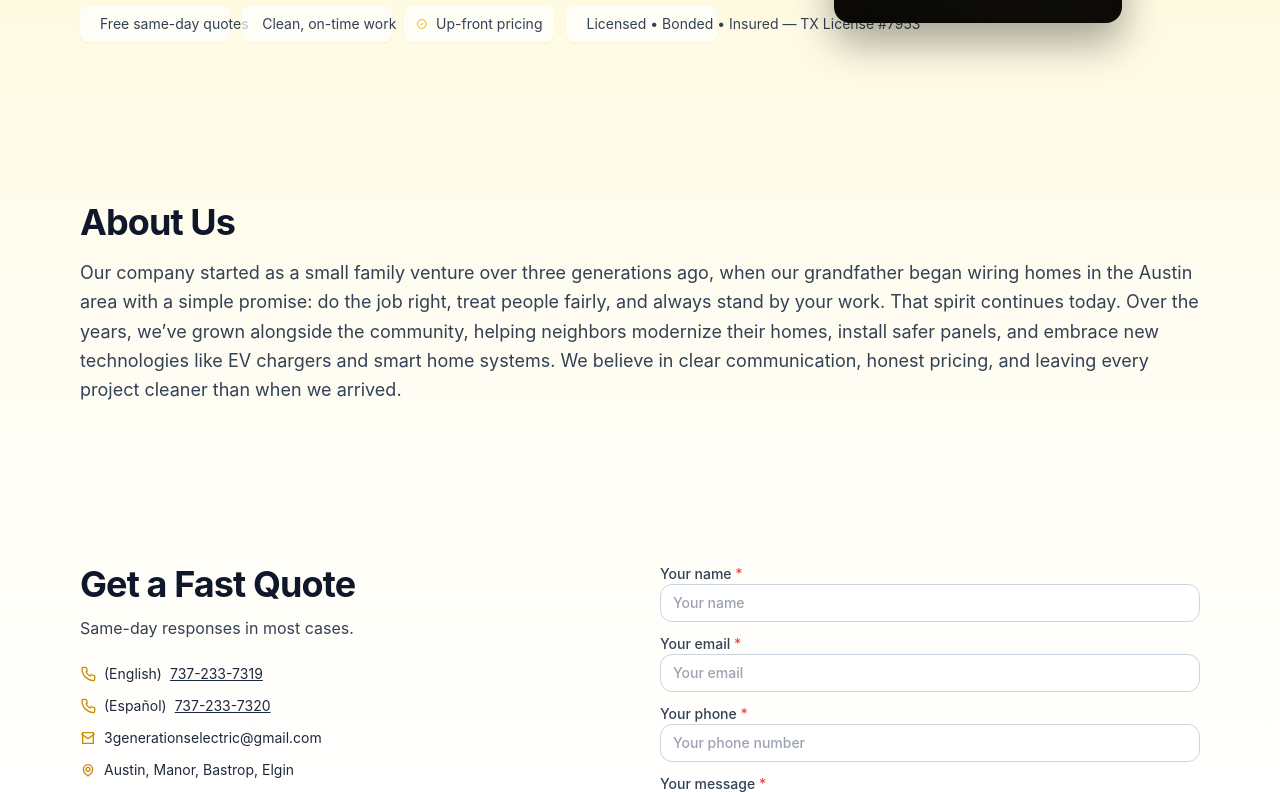
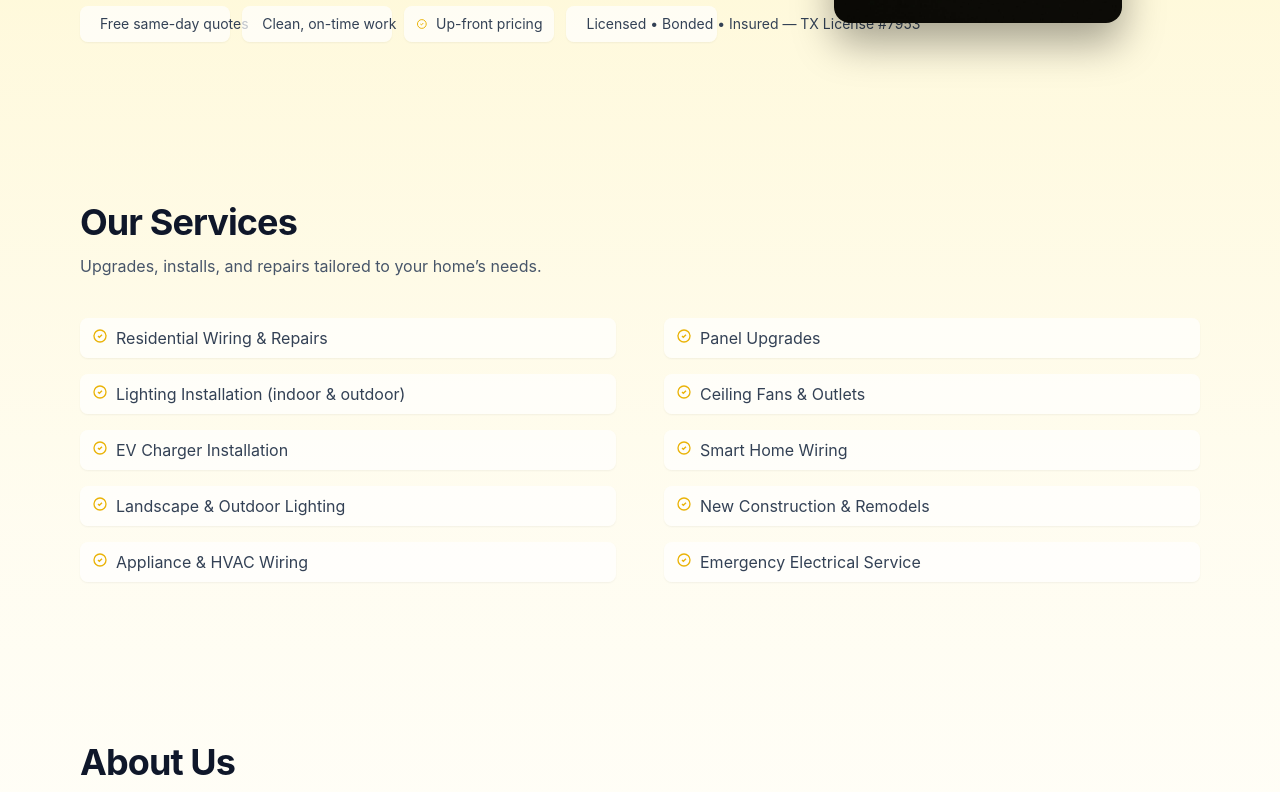
Before and after one commit to resp23f/3generations-site, a React (Vite) app: page / in a window 1280 px wide. Shown: the part 428-1220 px from the top of the page. Built offline with nearby package versions, Linux system fonts and the light colour scheme.

Commit message:
Layout fix: stack logo on smaller screens + restore Services + finalize pages

```diff
--- a/src/App.tsx
+++ b/src/App.tsx
@@ -3,7 +3,7 @@ import "./index.css";
 import { CheckCircle, PhoneIcon, MailIcon, MapPinIcon } from "./icons";
 
 /** Public assets */
-const LOGO_SRC = "/image000000-3.png"; // ensure this exists in /public
+const LOGO_SRC = "/image000000-3.png";
 
 /** Text constants */
 const LICENSE_BADGE = "Licensed • Bonded • Insured — TX License #7953";
@@ -25,7 +25,7 @@ function buildMailto({
   return `mailto:3generationselectric@gmail.com?subject=${subject}&body=${body}`;
 }
 
-/** Simple hash router */
+/** Hash router */
 type Route = "/" | "/privacy" | "/terms";
 const getRoute = (): Route => {
   const h = (window.location.hash || "#/").replace("#", "");
@@ -56,8 +56,9 @@ function HomePage() {
     <>
       {/* Hero */}
       <section id="home" className="relative">
-        <div className="relative max-w-6xl mx-auto px-4 py-20 grid md:grid-cols-12 gap-10 items-center">
-          <div className="md:col-span-7">
+        {/* Side-by-side only on large screens to avoid overlap */}
+        <div className="relative max-w-6xl mx-auto px-4 py-20 grid grid-cols-1 lg:grid-cols-12 gap-10 items-center">
+          <div className="lg:col-span-7">
             <h1 className="text-4xl md:text-6xl font-extrabold leading-tight tracking-tight text-slate-900">
               Powering Homes for <span className="text-yellow-600">3 Generations</span>
             </h1>
@@ -99,7 +100,7 @@ function HomePage() {
           </div>
 
           {/* Logo with 3D effect */}
-          <div className="md:col-span-5">
+          <div className="lg:col-span-5">
             <div className="grid place-items-center">
               <img
                 src={LOGO_SRC}
@@ -127,6 +128,33 @@ function HomePage() {
           </a>
         </div>
       </div>
+
+      {/* Services */}
+      <section id="services">
+        <div className="max-w-6xl mx-auto px-4 py-20">
+          <h2 className="text-3xl md:text-4xl font-bold tracking-tight text-slate-900">Our Services</h2>
+          <p className="mt-3 text-slate-600">Upgrades, installs, and repairs tailored to your home’s needs.</p>
+          <div className="mt-10 grid md:grid-cols-2 gap-x-12 gap-y-4 text-slate-700">
+            {[
+              "Residential Wiring & Repairs",
+              "Panel Upgrades",
+              "Lighting Installation (indoor & outdoor)",
+              "Ceiling Fans & Outlets",
+              "EV Charger Installation",
+              "Smart Home Wiring",
+              "Landscape & Outdoor Lighting",
+              "New Construction & Remodels",
+              "Appliance & HVAC Wiring",
+              "Emergency Electrical Service",
+            ].map((s) => (
+              <div key={s} className="flex items-start gap-2 bg-white/70 px-3 py-2 rounded-lg shadow-sm">
+                <CheckCircle className="mt-0.5 w-4 h-4 text-yellow-500" />
+                <span>{s}</span>
+              </div>
+            ))}
+          </div>
+        </div>
+      </section>
 
       {/* About Us */}
       <section id="about">
@@ -237,38 +265,31 @@ function PrivacyPage() {
       <div className="mt-4 bg-white rounded-2xl shadow-md p-6 md:p-8">
         <h1 className="text-3xl font-bold mb-2">Privacy Policy</h1>
         <p className="mb-6 text-slate-600">Effective Date: {formatDate()}</p>
-
         <p className="mb-4">
           3 Generations Electric (“Company,” “we,” “us,” or “our”) respects your privacy. This Privacy Policy explains how we
           collect, use, and protect your information.
         </p>
-
         <h2 className="text-xl font-semibold mt-6 mb-2">Information We Collect</h2>
         <ul className="list-disc ml-6 mb-4">
           <li>Contact form data: name, phone number, email, and message.</li>
           <li>Phone & email: if you call or email us directly.</li>
           <li>Automatic info: we do not track cookies or run ads on this site.</li>
         </ul>
-
         <h2 className="text-xl font-semibold mt-6 mb-2">How We Use Information</h2>
         <ul className="list-disc ml-6 mb-4">
           <li>To provide same-day quotes and respond to your requests.</li>
           <li>To schedule and complete electrical services.</li>
           <li>To improve communication with our customers.</li>
         </ul>
-
         <h2 className="text-xl font-semibold mt-6 mb-2">Information We Do NOT Share</h2>
         <p className="mb-4">We do not sell or rent your personal information. We only share your information if required by law.</p>
-
         <h2 className="text-xl font-semibold mt-6 mb-2">Data Retention</h2>
         <p className="mb-4">
           We keep records of quotes and jobs as required by Texas business law. You may request deletion at any time by emailing
           3generationselectric@gmail.com.
         </p>
-
         <h2 className="text-xl font-semibold mt-6 mb-2">Your Rights</h2>
         <p className="mb-6">Texas residents may request access, correction, or deletion of personal information via the email above.</p>
-
         <h2 className="text-xl font-semibold mt-6 mb-2">Contact Us</h2>
         <p>
           3 Generations Electric<br />Austin, TX<br />
@@ -287,28 +308,22 @@ function TermsPage() {
       <div className="mt-4 bg-white rounded-2xl shadow-md p-6 md:p-8">
         <h1 className="text-3xl font-bold mb-2">Terms of Service</h1>
         <p className="mb-6 text-slate-600">Effective Date: {formatDate()}</p>
-
         <h2 className="text-xl font-semibold mt-4 mb-2">Services</h2>
         <p className="mb-4">
           We provide licensed residential electrical work in Texas. Quotes are free and based on information provided by the
           customer. Final pricing may change depending on job conditions.
         </p>
-
         <h2 className="text-xl font-semibold mt-4 mb-2">Licensing</h2>
         <p className="mb-4">All work is performed under Texas Department of Licensing & Regulation License #: 7953.</p>
-
         <h2 className="text-xl font-semibold mt-4 mb-2">Limitation of Liability</h2>
         <p className="mb-4">
           We are not responsible for delays caused by weather, material shortages, or utility providers. Services are provided “as
           available.” We make every effort to complete jobs safely and on time.
         </p>
-
         <h2 className="text-xl font-semibold mt-4 mb-2">Payments</h2>
         <p className="mb-4">Payment terms will be outlined in your invoice or service agreement.</p>
-
         <h2 className="text-xl font-semibold mt-4 mb-2">Governing Law</h2>
         <p className="mb-6">These Terms are governed by the laws of the State of Texas. Venue: courts of Travis County, Texas.</p>
-
         <h2 className="text-xl font-semibold mt-4 mb-2">Contact Us</h2>
         <p>
           3 Generations Electric<br />Austin, TX<br />
@@ -324,7 +339,7 @@ function TermsPage() {
 export default function App() {
   const [route, setRoute] = useState<Route>(getRoute());
 
-  // Ensure we always have a hash route so Home renders at the root domain
+  // Default to #/ so Home renders at root
   useEffect(() => {
     if (!window.location.hash || !["#/", "#/privacy", "#/terms"].includes(window.location.hash)) {
       window.location.hash = "#/";
```
